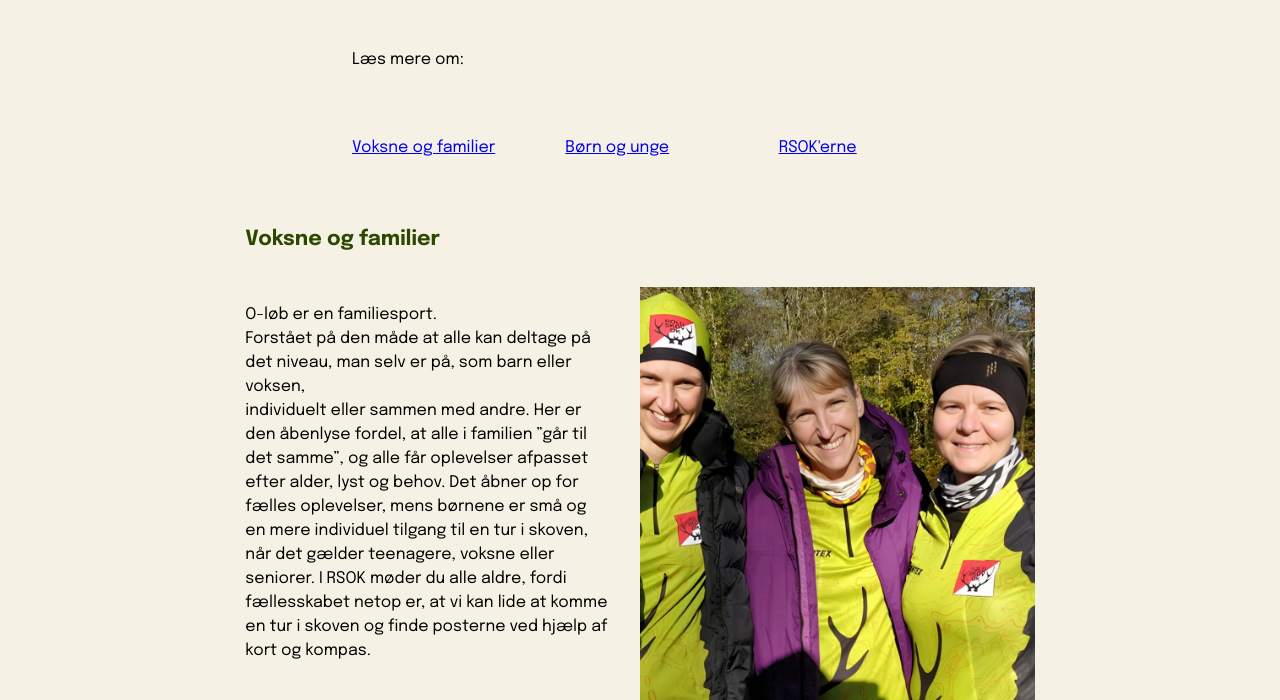
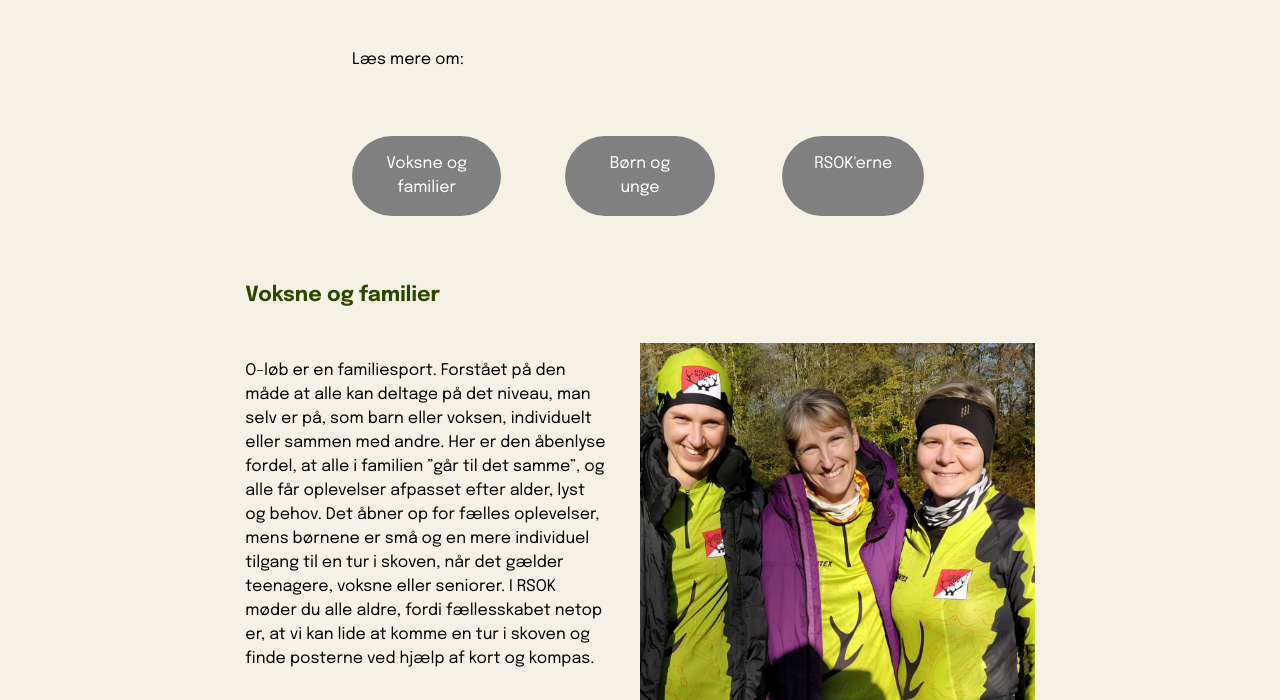
Before and after one commit to DimiGreens/RSOK-eksamensopgave, a plain HTML site: page rsokSportForAlleAldre.html in a window 1280 px wide. Shown: the part 220-920 px from the top of the page. Drawn offline with Linux system fonts and the light colour scheme.

Commit message:
Sport for Alle siden HTML validated og fikset

```diff
--- a/assets/css/style.css
+++ b/assets/css/style.css
@@ -313,6 +313,25 @@ main .okort {
   background-position: top;
   background-size: cover;
   margin-bottom: 3rem;
+}
+
+.for_Alle_Aldre{
+  display: flex;
+  flex-direction: column;
+}
+
+.for_Alle_Aldre section p{
+  margin-bottom: 0;
+}
+
+.for_Alle_Aldre > a{
+  padding: 1rem 2rem;
+  background-color: grey;
+  text-decoration: none;
+  color: white;
+  border-radius: 50px;
+  text-align: center;
+  justify-self: center;
 }
 
 .for_Alle_Aldre .forAlleAldreBillede3{
--- a/rsokSportForAlleAldre.html
+++ b/rsokSportForAlleAldre.html
@@ -1,5 +1,5 @@
 <!DOCTYPE html>
-<html lang="en">
+<html lang="da">
   <head>
     <meta charset="UTF-8" />
     <meta name="viewport" content="width=device-width, initial-scale=1.0" />
@@ -71,17 +71,17 @@
     <main class="for_Alle_Aldre">
       <h1 class="sportforalle">Sport for alle aldre</h1>
       <p class="linkTekst">Læs mere om:</p>
-      <a href="#voksneOgFamilier">Voksne og familier</a> <br />
-      <a href="#børnOgUnge">Børn og unge</a> <br />
-      <a href="#RSOKerne">RSOK'erne</a> <br />
+      <a href="#voksneOgFamilier">Voksne og familier</a>
+      <a href="#børnOgUnge">Børn og unge</a>
+      <a href="#RSOKerne">RSOK'erne</a>
 
 
       <section class="voksneOgFamilierSektion">
       <h2 id="voksneOgFamilier">Voksne og familier</h2>
       <p class="voksneOgFamilierBrødTekst">
-        O-løb er en familiesport. <br />
+        O-løb er en familiesport.
         Forstået på den måde at alle kan deltage på det niveau, man selv er på,
-        som barn eller voksen, <br />
+        som barn eller voksen,
         individuelt eller sammen med andre. Her er den åbenlyse fordel, at alle
         i familien ”går til det samme”, og alle får oplevelser afpasset efter
         alder, lyst og behov. Det åbner op for fælles oplevelser, mens børnene
@@ -91,9 +91,9 @@
         posterne ved hjælp af kort og kompas.
       </p>
       <p class="voksneOgFamilierBrødTekst">
-        Er det mon noget for dig eller jer? Ja, i høj grad. <br />
+        Er det mon noget for dig eller jer? Ja, i høj grad.
         Tøv ikke med at møde op og giv jer tilkende, hvis I har lyst til at
-        prøve orienteringsløb. <br />
+        prøve orienteringsløb.
         Så ved de, der laver ugens træningsløb, at I har behov for lidt hjælp og
         vejledning til at komme godt i gang.
       </p>
@@ -114,7 +114,7 @@
         indeholder den som oftest et kort teoretisk oplæg, om hvad dagens
         orienteringstekniske træning går ud på, hvorefter der er praktiske
         øvelser i skoven, hvor man træner det at blive bedre til at orientere,
-        at læse kortet og at planlægge sit vejvalg. <br />
+        at læse kortet og at planlægge sit vejvalg.
         Alt sammen noget der gør det både sjovere og mere udfordrende at løbe
         orienteringsløb.
       </p>
@@ -165,15 +165,11 @@
 
     <footer>
       <div class="logoer_og_sponsor">
-        <a href="#"
-          ><img
-            src="./assets/images/logo/instagram-brands-solid (1).svg"
-            alt="RSOK's instagram"
+        <a href="#">
+          <img src="./assets/images/logo/instagram-brands-solid(1).svg" alt="RSOK's instagram"
         /></a>
-        <a href="#"
-          ><img
-            src="./assets/images/logo/sparkassenDK.png"
-            alt="Sparkassen Logo"
+        <a href="#">
+          <img src="./assets/images/logo/sparkassenDK.png" alt="Sparkassen Logo"
         /></a>
         <a href="#"
           ><img src="./assets/images/logo/Friliv-logo.png" alt="Friliv Logo"
```
